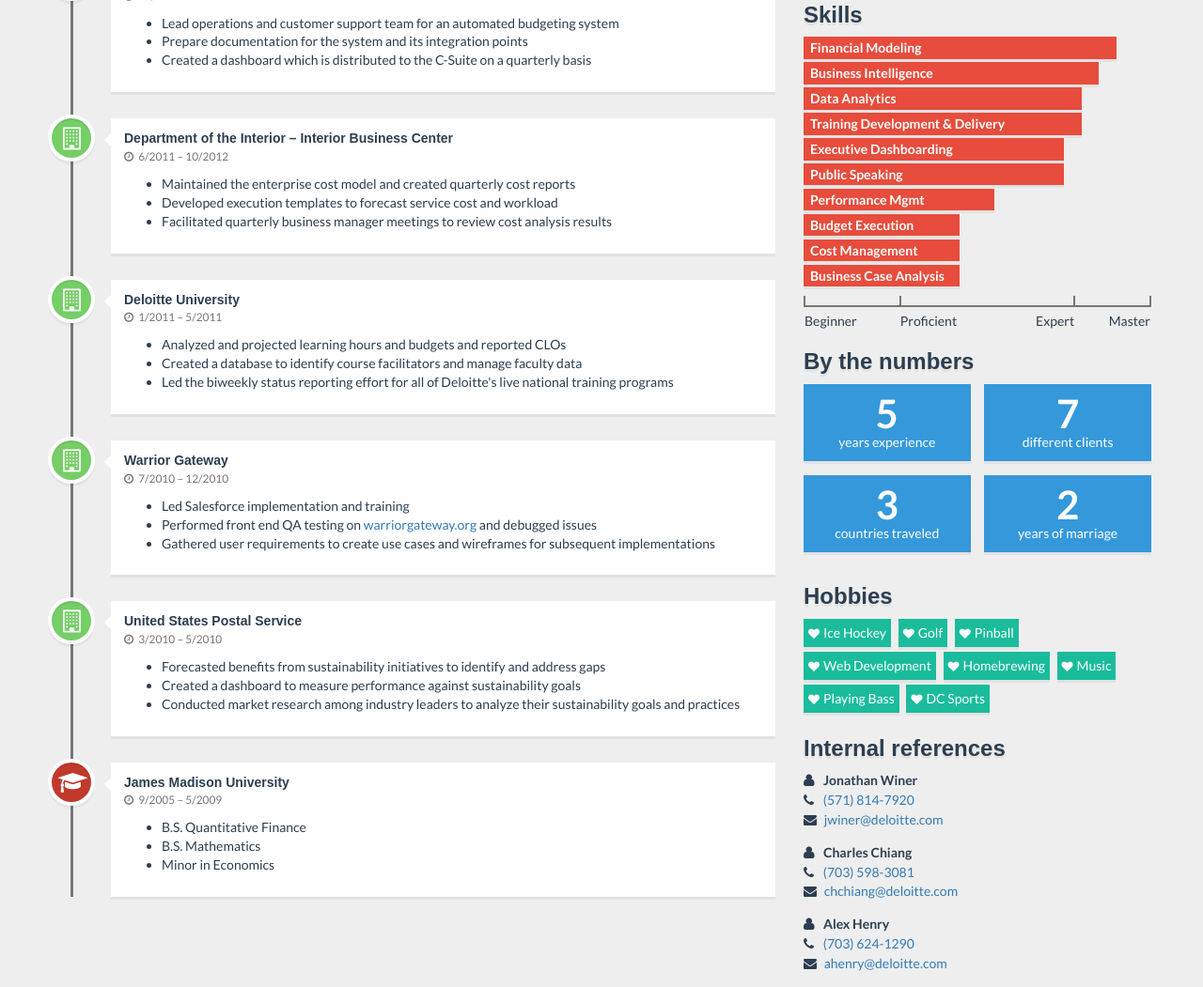
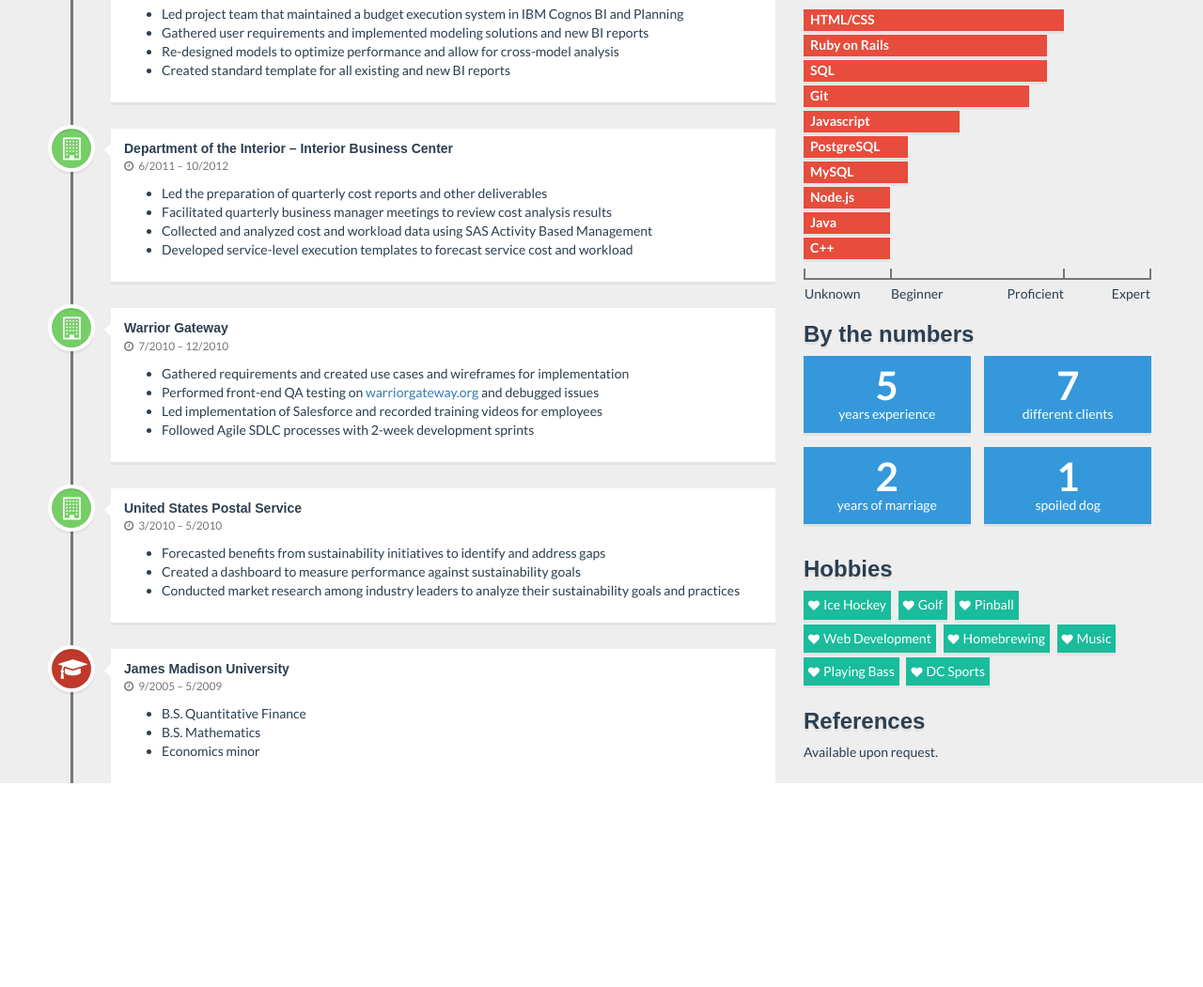
Before and after one commit to CoreyLong/resume, a plain HTML site: page index.html in a window 1280 px wide. Shown: the part 631-1682 px from the top of the page at 94% size. After the commit the page ends 1465 px from the top, so only its background shows below. Drawn offline with Linux system fonts and the light colour scheme; a web font is replaced by a local one.

Commit message:
Updated resume for external companies

```diff
--- a/assets/stylesheets/style.scss
+++ b/assets/stylesheets/style.scss
@@ -86,6 +86,19 @@ header {
 
 .name {
   margin-top: 0;
+}
+
+/* main */
+
+main {
+  padding-bottom: 20px;
+}
+
+/* footer */
+
+footer {
+  margin-bottom: -70px;
+  border-top: 1px solid $gray-light;
 }
 
 /* timeline module */
@@ -255,6 +268,10 @@ header {
   .legend-right {
     text-align: right;
   }
+
+  &>td {
+    width: 25%;
+  }
 }
 
 /* stat module */
--- a/index.html
+++ b/index.html
@@ -18,8 +18,7 @@
           <h1 class="name">Corey Long</h1>
           <p class="col-md-8 col-md-offset-2 lead">
             <strong>Mission:</strong>
-            To design and integrate financial management solutions at federal organizations,
-            enabling agency leadership to make data-driven business decisions.
+            Make the web a more powerful and attractive place one site at a time.
           </p>
         </header>
       </div>
@@ -32,9 +31,12 @@
         <section>
           <h3>Profile</h3>
           <p>
-            I am a senior consultant at Deloitte with over five years experience
-            providing financial management services to federal agencies. I currently lead the
-            operations and technical support for a budget execution system at the United States Patent and Trademark Office.
+            Motivated self-starter seeking a career shift to web development.
+            Passionate about building high-quality web applications that enable customers to
+            meet their objectives. Known for desire to continuously learn new technologies
+            and skills, attention to detail, and exceptional client service. Over five years
+            experience providing financial and technology consulting services to federal clients
+            and three years experience with developing <a href="https://github.com/CoreyLong">personal web applications</a>.
           </p>
         </section>
 
@@ -45,7 +47,6 @@
             <h4 class="alert alert-info clearfix">
               Deloitte Consulting, LLP
               <small class="text-muted">07/2009 &ndash; Present</small>
-              <!-- <small class="text-muted visible-xs">07/2009 &ndash; Present</small> -->
             </h4>
 
             <div class="timeline-item client">
@@ -54,9 +55,10 @@
                 <h5 class="timeline-title">United States Patent and Trademark Office</h5>
                 <p class="timeline-date"><small class="text-muted">11/2012 &ndash; Present</small></p>
                 <ul>
-                  <li>Lead operations and customer support team for an automated budgeting system</li>
-                  <li>Prepare documentation for the system and its integration points</li>
-                  <li>Created a dashboard which is distributed to the C-Suite on a quarterly basis</li>
+                  <li>Led project team that maintained a budget execution system in IBM Cognos BI and Planning</li>
+                  <li>Gathered user requirements and implemented modeling solutions and new BI reports</li>
+                  <li>Re-designed models to optimize performance and allow for cross-model analysis</li>
+                  <li>Created standard template for all existing and new BI reports</li>
                 </ul>
               </div>
             </div>
@@ -67,14 +69,15 @@
                 <h5 class="timeline-title">Department of the Interior &ndash; Interior Business Center</h5>
                 <p class="timeline-date"><small class="text-muted">6/2011 &ndash; 10/2012</small></p>
                 <ul>
-                  <li>Maintained the enterprise cost model and created quarterly cost reports</li>
-                  <li>Developed execution templates to forecast service cost and workload</li>
+                  <li>Led the preparation of quarterly cost reports and other deliverables</li>
                   <li>Facilitated quarterly business manager meetings to review cost analysis results</li>
+                  <li>Collected and analyzed cost and workload data using SAS Activity Based Management</li>
+                  <li>Developed service-level execution templates to forecast service cost and workload</li>
                 </ul>
               </div>
             </div>
 
-            <div class="timeline-item client">
+            <!-- <div class="timeline-item client">
               <div class="timeline-icon"></div>
               <div class="timeline-content">
                 <h5 class="timeline-title">Deloitte University</h5>
@@ -85,7 +88,7 @@
                   <li>Led the biweekly status reporting effort for all of Deloitte's live national training programs</li>
                 </ul>
               </div>
-            </div>
+            </div> -->
 
             <div class="timeline-item client">
               <div class="timeline-icon"></div>
@@ -93,9 +96,10 @@
                 <h5 class="timeline-title">Warrior Gateway</h5>
                 <p class="timeline-date"><small class="text-muted">7/2010 &ndash; 12/2010</small></p>
                 <ul>
-                  <li>Led Salesforce implementation and training</li>
-                  <li>Performed front end QA testing on <a href="http://www.warriorgateway.org/">warriorgateway.org</a> and debugged issues</li>
-                  <li>Gathered user requirements to create use cases and wireframes for subsequent implementations</li>
+                  <li>Gathered requirements and created use cases and wireframes for implementation</li>
+                  <li>Performed front-end QA testing on <a href="http://www.warriorgateway.org/">warriorgateway.org</a> and debugged issues</li>
+                  <li>Led implementation of Salesforce and recorded training videos for employees</li>
+                  <li>Followed Agile SDLC processes with 2-week development sprints</li>
                 </ul>
               </div>
             </div>
@@ -121,7 +125,7 @@
                 <ul>
                   <li>B.S. Quantitative Finance</li>
                   <li>B.S. Mathematics</li>
-                  <li>Minor in Economics</li>
+                  <li>Economics minor</li>
                 </ul>
               </div>
             </div>
@@ -155,7 +159,7 @@
               </tr>
               <tr>
                 <td><i class="fa fa-fw fa-github"></i></td>
-                <td><strong>Github</strong><br><a href="https://github.com/CoreyLong">@_coreylong</a></td>
+                <td><strong>Github</strong><br><a href="https://github.com/CoreyLong">@CoreyLong</a></td>
               </tr>
             </tbody>
           </table>
@@ -164,16 +168,16 @@
         <section>
           <h3>Skills</h3>
           <ol class="skill-list">
-            <li class="skill-item" style="width: 90%">Financial Modeling</li>
-            <li class="skill-item" style="width: 85%">Business Intelligence</li>
-            <li class="skill-item" style="width: 80%">Data Analytics</li>
-            <li class="skill-item" style="width: 80%">Training Development &amp; Delivery</li>
-            <li class="skill-item" style="width: 75%">Executive Dashboarding</li>
-            <li class="skill-item" style="width: 75%">Public Speaking</li>
-            <li class="skill-item" style="width: 55%">Performance Mgmt</li>
-            <li class="skill-item" style="width: 45%">Budget Execution</li>
-            <li class="skill-item" style="width: 45%">Cost Management</li>
-            <li class="skill-item" style="width: 45%">Business Case Analysis</li>
+            <li class="skill-item" style="width: 75%">HTML/CSS</li>
+            <li class="skill-item" style="width: 70%">Ruby on Rails</li>
+            <li class="skill-item" style="width: 70%">SQL</li>
+            <li class="skill-item" style="width: 65%">Git</li>
+            <li class="skill-item" style="width: 45%">Javascript</li>
+            <li class="skill-item" style="width: 30%">PostgreSQL</li>
+            <li class="skill-item" style="width: 30%">MySQL</li>
+            <li class="skill-item" style="width: 25%">Node.js</li>
+            <li class="skill-item" style="width: 25%">Java</li>
+            <li class="skill-item" style="width: 25%">C++</li>
           </ol>
           <table class="skill-legend table">
             <tbody>
@@ -184,10 +188,10 @@
                 <td class="marker-right"></td>
               </tr>
               <tr>
+                <td class="legend-left">Unknown</td>
                 <td class="legend-left">Beginner</td>
-                <td class="legend-left">Proficient</td>
+                <td class="legend-right">Proficient</td>
                 <td class="legend-right">Expert</td>
-                <td class="legend-right">Master</td>
               </tr>
             </tbody>
           </table>
@@ -205,12 +209,12 @@
               <span class="stat-description">different clients</span>
             </li>
             <li class="stat-item">
-              <span class="stat-number">3</span>
-              <span class="stat-description">countries traveled</span>
+              <span class="stat-number">2</span>
+              <span class="stat-description">years of marriage</span>
             </li>
             <li class="stat-item">
-              <span class="stat-number">2</span>
-              <span class="stat-description">years of marriage</span>
+              <span class="stat-number">1</span>
+              <span class="stat-description">spoiled dog</span>
             </li>
           </ul>
         </section>
@@ -230,36 +234,8 @@
         </section>
 
         <section>
-          <h3>Internal references</h3>
-          <ul class="reference-list">
-          <li class="reference-item">
-              <span class="reference-name">Jonathan Winer</span>
-              <span class="reference-phone">
-                <a href="tel:1-703-598-3081">(571) 814-7920</a>
-              </span>
-              <span class="reference-email">
-                <a href="mailto:chchiang@deloitte.com">jwiner@deloitte.com</a>
-              </span>
-            </li>
-            <li class="reference-item">
-              <span class="reference-name">Charles Chiang</span>
-              <span class="reference-phone">
-                <a href="tel:1-703-598-3081">(703) 598-3081</a>
-              </span>
-              <span class="reference-email">
-                <a href="mailto:chchiang@deloitte.com">chchiang@deloitte.com</a>
-              </span>
-            </li>
-            <li class="reference-item">
-              <span class="reference-name">Alex Henry</span>
-              <span class="reference-phone">
-                <a href="tel:1-703-624-1290">(703) 624-1290</a>
-              </span>
-              <span class="reference-email">
-                <a href="mailto:ahenry@deloitte.com">ahenry@deloitte.com</a>
-              </span>
-            </li>
-          </ul>
+          <h3>References</h3>
+          <p>Available upon request.</p>
         </section>
 
       </div>
```
Also changed, not shown: assets/stylesheets/style.css.
